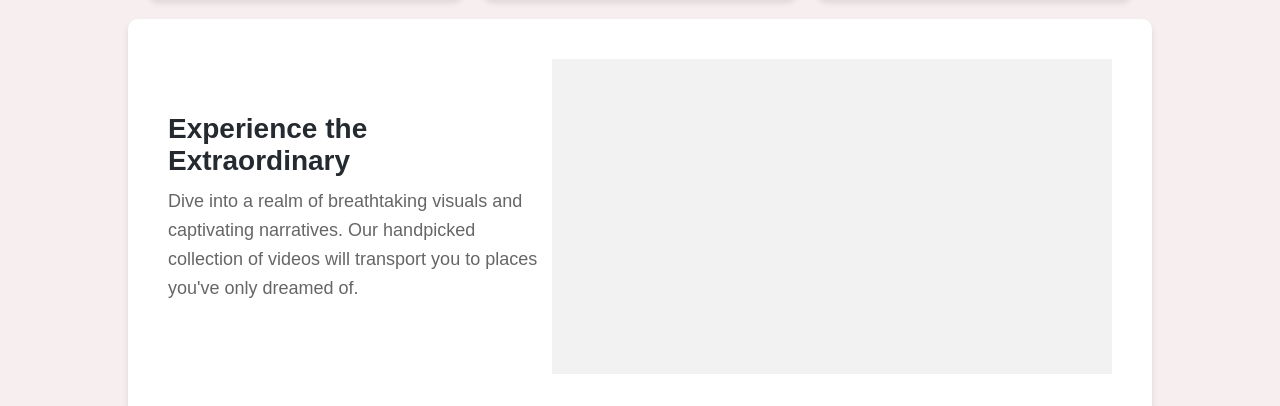
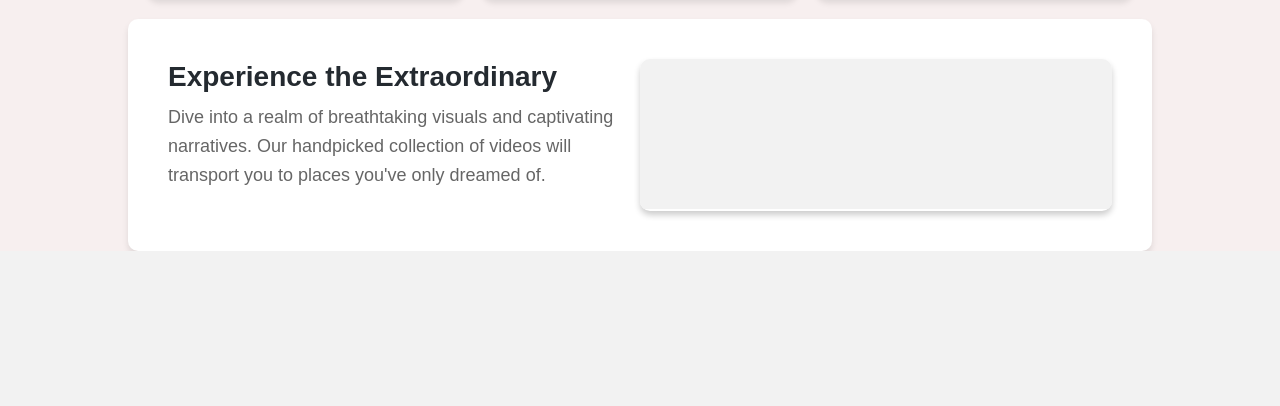
Before and after one commit to Kenneth732/KRG-E-learn, a React (Create React App) app: page / in a window 1280 px wide. Shown: the part 3366-3772 px from the top of the page. After the commit the page ends 3617 px from the top, so only its background shows below. Built offline with nearby package versions, Linux system fonts and the light colour scheme.

Commit message:
getcourse style css

```diff
--- a/src/components/GetCourses.css
+++ b/src/components/GetCourses.css
@@ -30,3 +30,27 @@
     line-height: 1.6;
     margin-bottom: 20px;
   }
+
+  .video {
+    flex: 1;
+    text-align: right;
+    position: relative;
+    overflow: hidden;
+    border-radius: 10px;
+    box-shadow: 0 4px 6px rgba(0, 0, 0, 0.2);
+  }
+
+  .video iframe {
+    width: 100%;
+    height: 100%;
+    border: none;
+    transition: transform 0.3s, box-shadow 0.3s;
+  }
+
+  .video:hover {
+    box-shadow: 0 8px 12px rgba(0, 0, 0, 0.3);
+  }
+
+  .video:hover iframe {
+    transform: scale(1.05);
+  }
```
